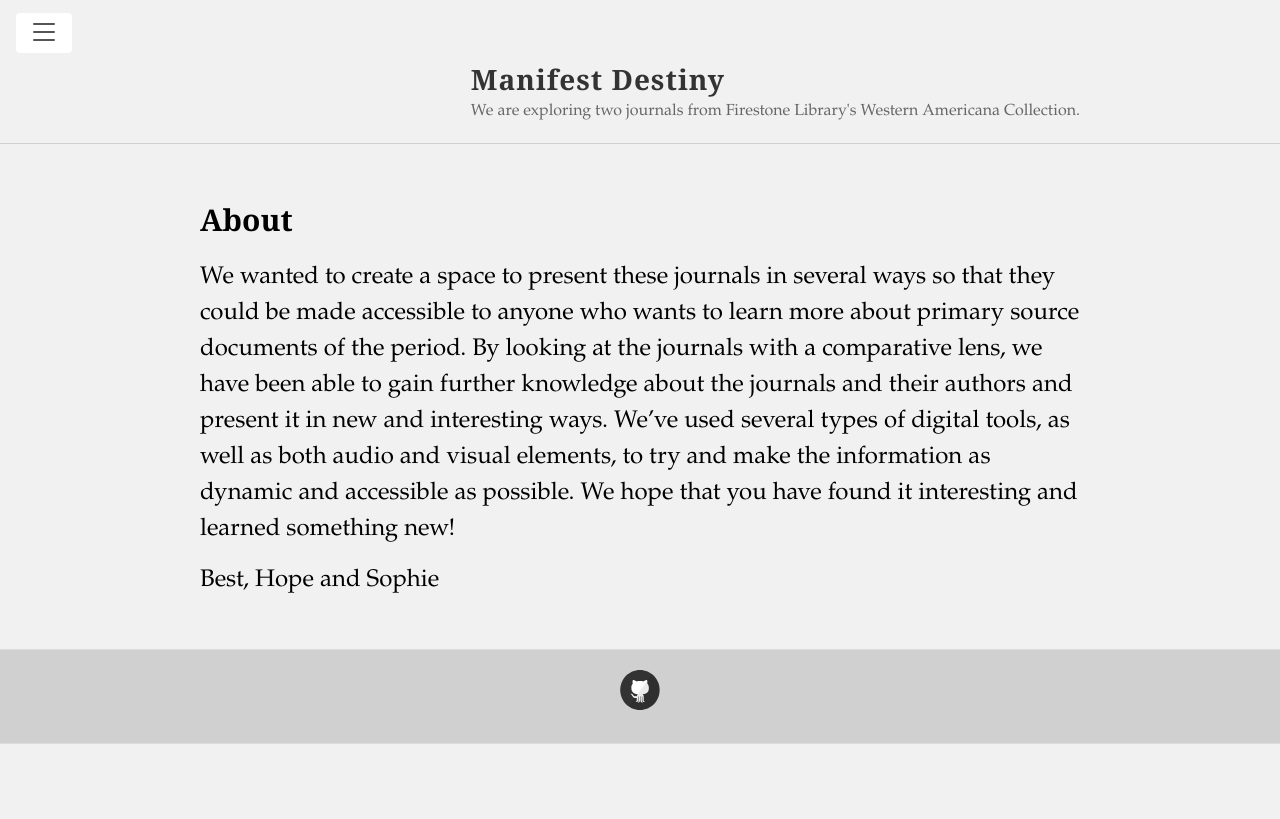
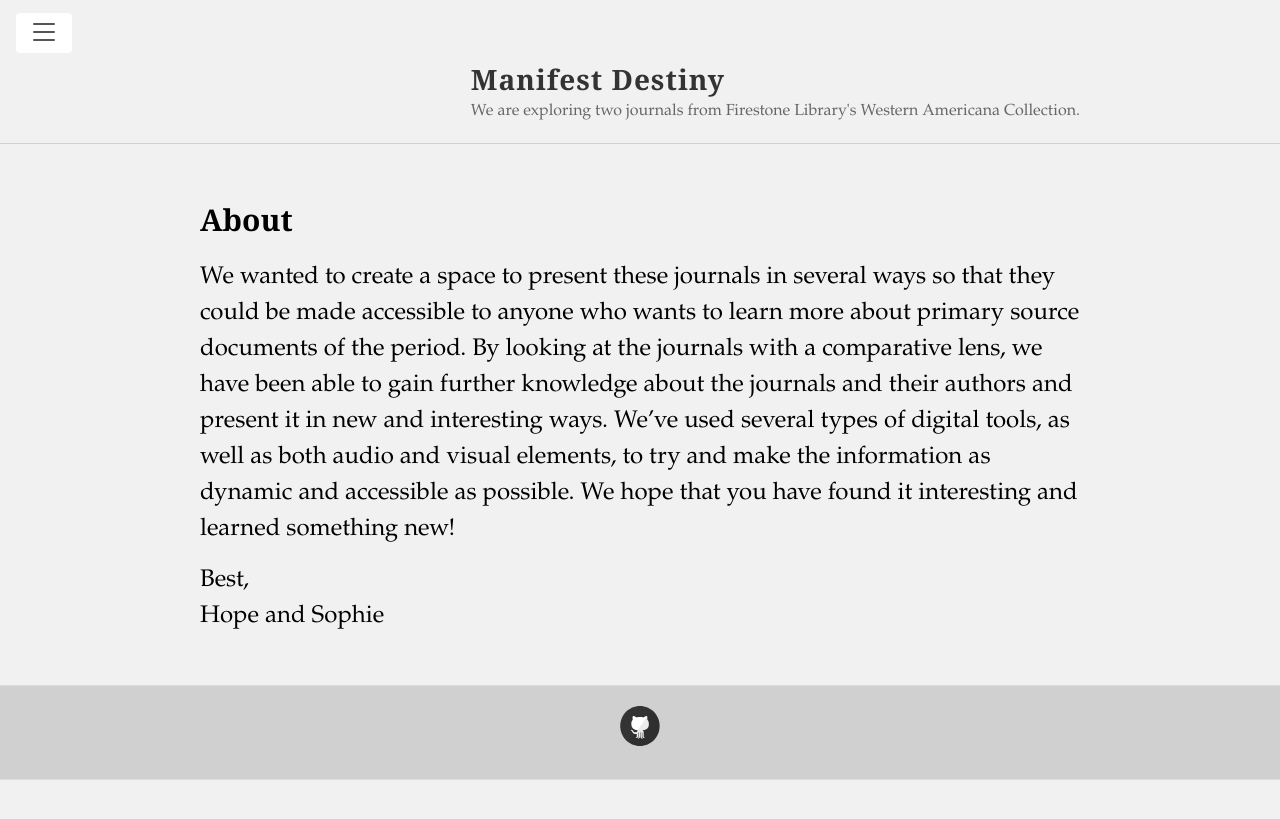
Before and after one commit to HUM-331-Princeton/manifest-destiny, a Jekyll site: the page built from about.md, in a window 1280 px wide. Shown: the top 819 px of the page. Built offline with Jekyll 4.4.1, drawn with Linux system fonts in a browser that asks for light colours.

```diff
--- a/about.md
+++ b/about.md
@@ -8,4 +8,4 @@ We wanted to create a space to present these journals in several ways so that th
 documents of the period. By looking at the journals with a comparative lens, we have been able to gain further knowledge about the journals and their authors and present it in new and interesting ways. We've used several types of digital tools, as well as both audio and visual elements, to try and make the information as dynamic and accessible as possible. We hope that you have found it interesting and learned something new!
 
 Best,
-Hope and Sophie
+<br>Hope and Sophie
```
